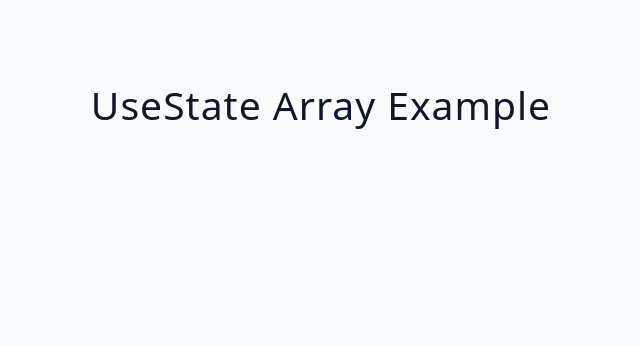
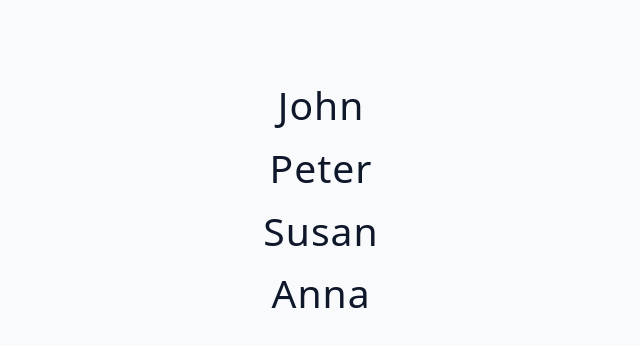
Before and after one commit to m-rokon/react-again, a React (Vite) app in the folder 03-advanced-react/: page / in a window 1280 px wide. Shown: the top 346 px of the page, without its empty margins (319-959 px from the left). Built offline with nearby package versions, Linux system fonts and the light colour scheme.

Commit message:
array example set

```diff
--- a/03-advanced-react/src/tutorial/01-useState/starter/03-useState-array.jsx
+++ b/03-advanced-react/src/tutorial/01-useState/starter/03-useState-array.jsx
@@ -1,5 +1,14 @@
+import { useState } from "react";
+import { data } from "../../../data";
 const UseStateArray = () => {
-  return <h2>useState array example</h2>;
+	const [people, setPeople] = useState(data);
+	return (
+		<div>
+			{people.map(({ id, name }) => {
+				return <h2>{name}</h2>;
+			})}
+		</div>
+	);
 };
 
 export default UseStateArray;
```
